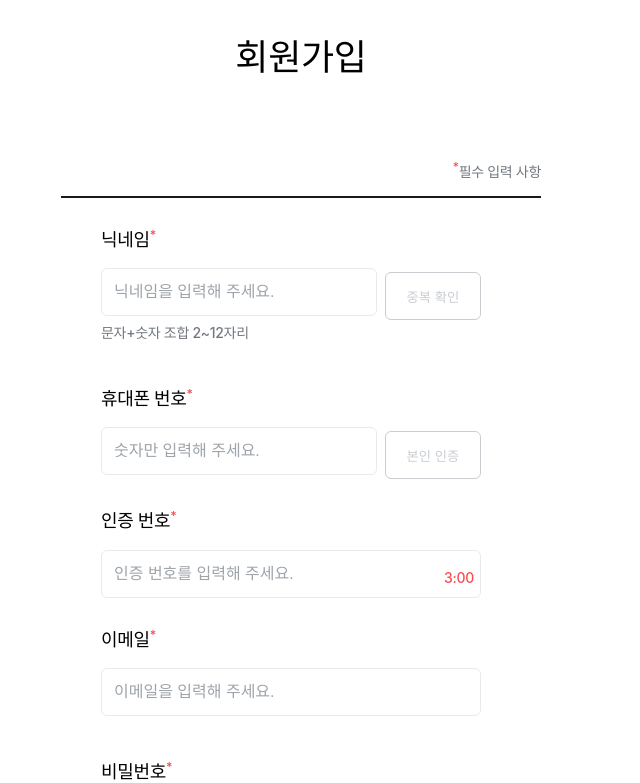
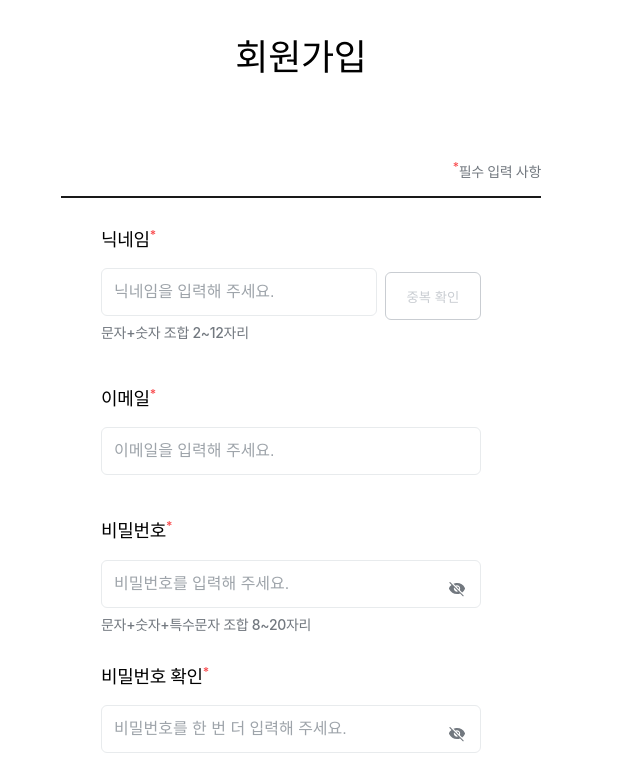
Before and after one commit to kelvin3476/Flobby, a React (Vite) app: page /signup/user-info in a window 1280 px wide. Shown: the top 783 px of the page, without its empty margins (339-979 px from the left). Built offline with nearby package versions, Linux system fonts and the light colour scheme; no server answers.

Commit message:
Refactor: 1차 MVP 개발 휴대폰 번호 입력 및 인증 절차 관련 로직 제외

```diff
--- a/src/pages/signup/SignUp.tsx
+++ b/src/pages/signup/SignUp.tsx
@@ -93,47 +93,48 @@ const SignUp = () => {
               />
             </div>
           </li>
-          <li>
-            <label htmlFor="phone" className="phone">
-              휴대폰 번호<span>*</span>
-            </label>
-            <div className={'input-box'}>
-              <SignUpInput
-                type="text"
-                name="phone"
-                value={phone}
-                onChange={handlePhoneChange}
-                onBlur={handlePhoneBlur}
-                isValid={isPhoneValid}
-                maxLength={11}
-                placeholder="숫자만 입력해 주세요."
-              />
-              <Button
-                className={isPhoneValid ? 'check-btn active' : 'check-btn'}
-                title="본인 인증"
-                onClick={() => isPhoneValid && sendVerificationCode(phone)}
-              />
-            </div>
-          </li>
-          <li>
-            <label htmlFor="verification-code" className="verification-code">
-              인증 번호<span>*</span>
-            </label>
-            <div className="input-box">
-              <SignUpInput
-                type="text"
-                name="verification-code"
-                className="long"
-                value={code}
-                timer={display}
-                onChange={handleCodeChange}
-                onBlur={handleCodeBlur}
-                isValid={isPhoneValid}
-                maxLength={6}
-                placeholder="인증 번호를 입력해 주세요."
-              />
-            </div>
-          </li>
+          {/*TODO: 1차 MVP 개발에서 휴대폰 번호 입력 및 인증 절차 제외 */}
+          {/*<li>*/}
+          {/*  <label htmlFor="phone" className="phone">*/}
+          {/*    휴대폰 번호<span>*</span>*/}
+          {/*  </label>*/}
+          {/*  <div className={'input-box'}>*/}
+          {/*    <SignUpInput*/}
+          {/*      type="text"*/}
+          {/*      name="phone"*/}
+          {/*      value={phone}*/}
+          {/*      onChange={handlePhoneChange}*/}
+          {/*      onBlur={handlePhoneBlur}*/}
+          {/*      isValid={isPhoneValid}*/}
+          {/*      maxLength={11}*/}
+          {/*      placeholder="숫자만 입력해 주세요."*/}
+          {/*    />*/}
+          {/*    <Button*/}
+          {/*      className={isPhoneValid ? 'check-btn active' : 'check-btn'}*/}
+          {/*      title="본인 인증"*/}
+          {/*      onClick={() => isPhoneValid && sendVerificationCode(phone)}*/}
+          {/*    />*/}
+          {/*  </div>*/}
+          {/*</li>*/}
+          {/*<li>*/}
+          {/*  <label htmlFor="verification-code" className="verification-code">*/}
+          {/*    인증 번호<span>*</span>*/}
+          {/*  </label>*/}
+          {/*  <div className="input-box">*/}
+          {/*    <SignUpInput*/}
+          {/*      type="text"*/}
+          {/*      name="verification-code"*/}
+          {/*      className="long"*/}
+          {/*      value={code}*/}
+          {/*      timer={display}*/}
+          {/*      onChange={handleCodeChange}*/}
+          {/*      onBlur={handleCodeBlur}*/}
+          {/*      isValid={isPhoneValid}*/}
+          {/*      maxLength={6}*/}
+          {/*      placeholder="인증 번호를 입력해 주세요."*/}
+          {/*    />*/}
+          {/*  </div>*/}
+          {/*</li>*/}
           <li>
             <label htmlFor="email" className="email">
               이메일<span>*</span>
```
